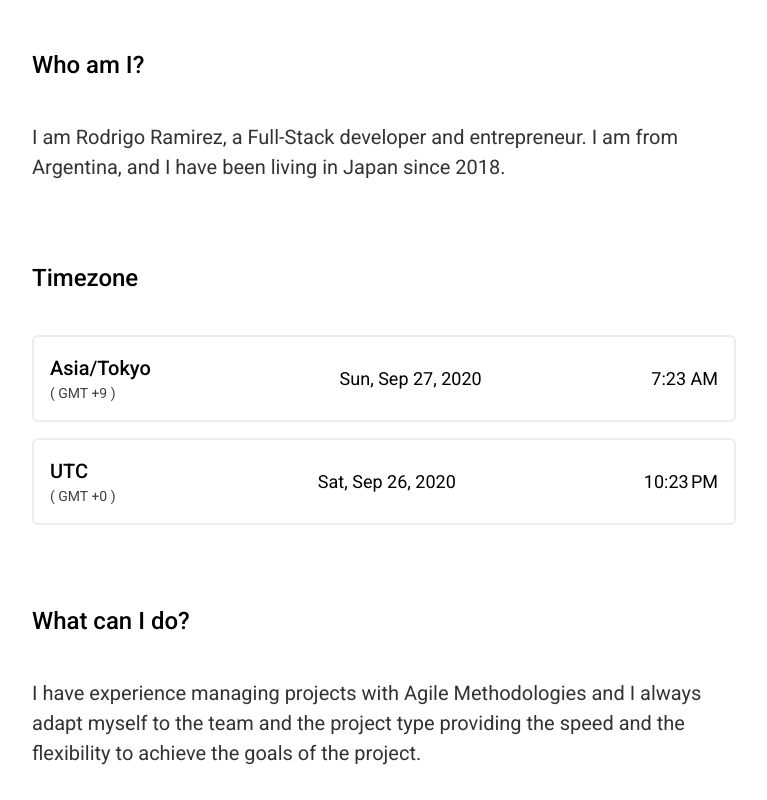
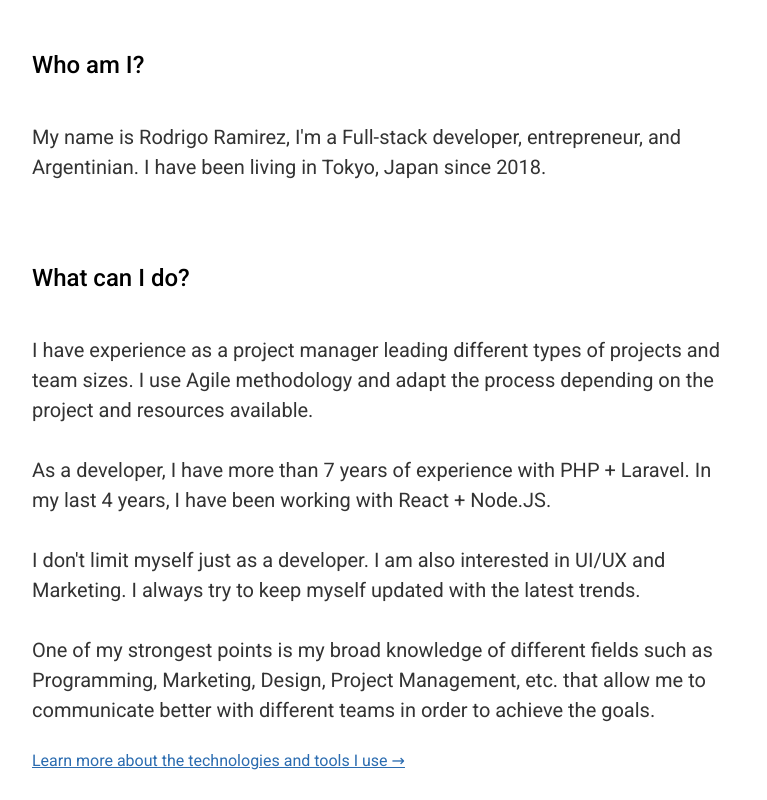
Before and after one commit to xpromx/xpromx.me, a Next.js app: page /about in a window 1280 px wide. Shown: the part 340-1140 px from the top of the page, without its empty margins (256-1023 px from the left). Built offline with nearby package versions, Linux system fonts and the light colour scheme.

Commit message:
feat(page/about): improve text

```diff
--- a/src/pages/about.tsx
+++ b/src/pages/about.tsx
@@ -50,25 +50,29 @@ const Page: FC = () => {
 
         <Subtitle className="mt-10">Who am I?</Subtitle>
         <Paragraph>
-          I am Rodrigo Ramirez, a Full-Stack developer and entrepreneur. I am
-          from Argentina, and I have been living in Japan since 2018.
+          My name is Rodrigo Ramirez, I'm a Full-stack developer, entrepreneur,
+          and Argentinian. I have been living in Tokyo, Japan since 2018.
         </Paragraph>
-        <Subtitle className="mt-20">Timezone</Subtitle>
-        <Timezone />
 
         <Subtitle className="mt-20">What can I do?</Subtitle>
         <Paragraph>
-          I have experience managing projects with Agile Methodologies and I
-          always adapt myself to the team and the project type providing the
-          speed and the flexibility to achieve the goals of the project.
+          I have experience as a project manager leading different types of
+          projects and team sizes. I use Agile methodology and adapt the process
+          depending on the project and resources available.
           <br />
           <br />
-          As a developer, I have more than 7 years of experience in PHP +
+          As a developer, I have more than 7 years of experience with PHP +
           Laravel. In my last 4 years, I have been working with React + Node.JS.
           <br />
-          <br />I am also passionate about UI/UX and Marketing. I believe this
-          knowledge is great to have to make the right decisions about
-          requirements.
+          <br />I don't limit myself just as a developer. I am also interested
+          in UI/UX and Marketing. I always try to keep myself updated with the
+          latest trends.
+          <br />
+          <br />
+          One of my strongest points is my broad knowledge of different fields
+          such as Programming, Marketing, Design, Project Management, etc. that
+          allow me to communicate better with different teams in order to
+          achieve the goals.
         </Paragraph>
         <Link href="/uses">
           <a className="text-blue-700 dark:text-blue-400 underline block mt-6">
```
